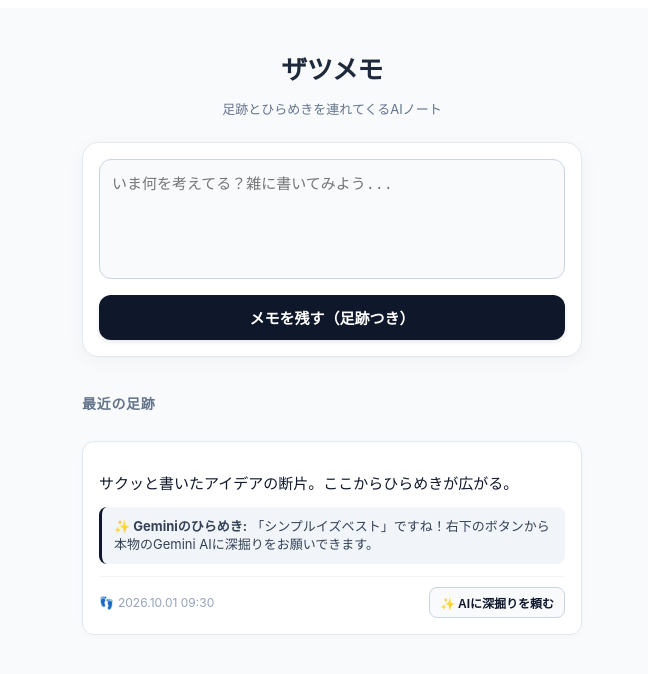
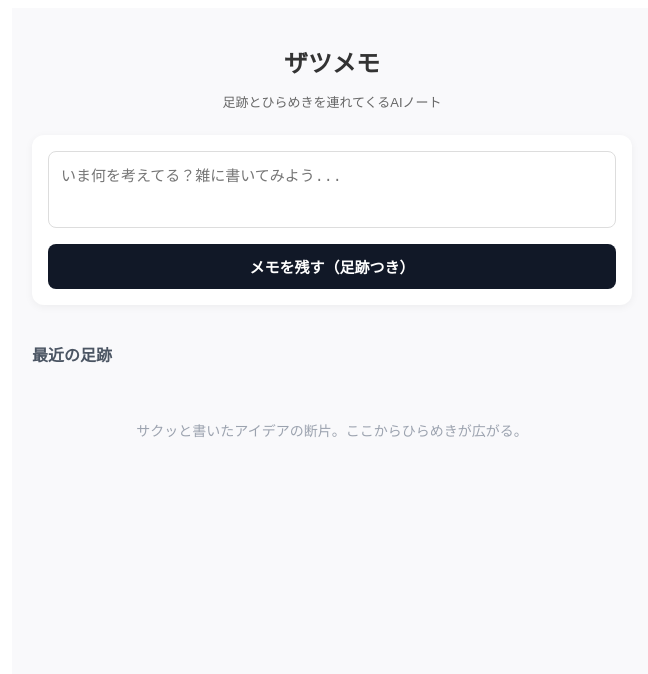
Before and after one commit to desrow9999-lang/zatsumemo-clean, a Next.js app: page / in a window 1280 px wide. Shown: the top 674 px of the page, without its empty margins (308-956 px from the left). Built offline with nearby package versions, Linux system fonts and the light colour scheme.

Commit message:
Refactor memo structure and update handling methods

```diff
--- a/app/page.tsx
+++ b/app/page.tsx
@@ -5,78 +5,57 @@ import { useState, useEffect } from 'react';
 interface Memo {
   id: string;
   text: string;
-  timestamp: string;
   aiReply?: string;
-  isThinking?: boolean;
+  createdAt: string;
+  isAnalyzing?: boolean;
 }
 
 export default function Home() {
-  const [content, setContent] = useState('');
   const [memos, setMemos] = useState<Memo[]>([]);
+  const [inputText, setInputText] = useState('');
 
-  // 最初に開いたとき、保存されているメモを読み込む
+  // ローカルストレージからメモを読み込む
   useEffect(() => {
     const saved = localStorage.getItem('zatsumemo_memos');
     if (saved) {
       try {
         setMemos(JSON.parse(saved));
       } catch (e) {
-        console.error(e);
+        console.error('Failed to load memos', e);
       }
-    } else {
-      // 初期メモ
-      setMemos([
-        {
-          id: '1',
-          text: 'サクッと書いたアイデアの断片。ここからひらめきが広がる。',
-          timestamp: '2026.10.01 09:30',
-          aiReply: '「シンプルイズベスト」ですね！右下のボタンから本物のGemini AIに深掘りをお願いできます。',
-        }
-      ]);
     }
   }, []);
 
-  // メモが更新されたらブラウザに保存する
-  const saveToStorage = (newMemos: Memo[]) => {
+  // メモを保存する関数
+  const saveMemos = (newMemos: Memo[]) => {
     setMemos(newMemos);
     localStorage.setItem('zatsumemo_memos', JSON.stringify(newMemos));
   };
 
-  const handleSave = () => {
-    if (!content.trim()) return;
-    const now = new Date();
-    const year = now.getFullYear();
-    const month = String(now.getMonth() + 1).padStart(2, '0');
-    const day = String(now.getDate()).padStart(2, '0');
-    const hours = String(now.getHours()).padStart(2, '0');
-    const minutes = String(now.getMinutes()).padStart(2, '0');
-
-    const timestamp = `${year}.${month}.${day} ${hours}:${minutes}`;
+  // メモを追加する
+  const handleAddMemo = () => {
+    if (!inputText.trim()) return;
 
     const newMemo: Memo = {
       id: Date.now().toString(),
-      text: content,
-      timestamp,
+      text: inputText.trim(),
+      createdAt: new Date().toLocaleString(),
     };
 
-    saveToStorage([newMemo, ...memos]);
-    setContent('');
+    const updated = [newMemo, ...memos];
+    saveMemos(updated);
+    setInputText('');
   };
 
-  // 本物のGemini APIを呼び出す処理
-  const handleAskAi = async (id: string, text: string) => {
-    // 思考中フラグを立てる
-    const updatingThinking = memos.map((m) => m.id === id ? { ...m, isThinking: true } : m);
-    setMemos(updatingThinking);
+  // AIに深掘りや検索のヒントを頼む
+  const handleAIBrainstorm = async (id: string, text: string) => {
+    // 分析中のフラグを立てる
+    const updatedLoading = memos.map((m) =>
+      m.id === id ? { ...m, isAnalyzing: true } : m
+    );
+    setMemos(updatedLoading);
 
     try {
-      const response = await fetch('/api/ai', {
-        method: 'POST',
-        headers: { 'Content-Type': 'application/json' },
-        body: { prompt: text } as any, // 修正用の一時的な記述
-      });
-
-      // APIルートへのリクエスト（安全にサーバー側でGeminiを呼ぶためのフェッチ）
       const res = await fetch('/api/ai', {
         method: 'POST',
         headers: { 'Content-Type': 'application/json' },
@@ -84,159 +63,218 @@ export default function Home() {
       });
 
       const data = await res.json();
-      const aiReply = data.reply || 'AIからのひらめきを取得できませんでした。';
 
-      const finalUpdated = memos.map((m) => {
-        if (m.id === id) {
-          return { ...m, aiReply, isThinking: false };
-        }
-        return m;
-      });
-      saveToStorage(finalUpdated);
-
-    } catch (error) {
-      console.error(error);
-      alert('AIの呼び出しに失敗しました');
-      const resetUpdated = memos.map((m) => m.id === id ? { ...m, isThinking: false } : m);
-      setMemos(resetUpdated);
+      const updatedWithAI = memos.map((m) =>
+        m.id === id ? { ...m, aiReply: data.reply, isAnalyzing: false } : m
+      );
+      saveMemos(updatedWithAI);
+    } catch (e) {
+      console.error(e);
+      const updatedError = memos.map((m) =>
+        m.id === id ? { ...m, aiReply: 'AIの呼び出しに失敗しました', isAnalyzing: false } : m
+      );
+      saveMemos(updatedError);
     }
   };
 
+  // メモを削除する
+  const handleDelete = (id: string) => {
+    const filtered = memos.filter((m) => m.id !== id);
+    saveMemos(filtered);
+  };
+
   return (
-    <main style={{
-      minHeight: '100vh',
-      backgroundColor: '#f8fafc',
-      color: '#0f172a',
-      fontFamily: '-apple-system, BlinkMacSystemFont, "Segoe UI", Roboto, sans-serif',
-      padding: '24px 16px',
-      display: 'flex',
-      flexDirection: 'column',
-      alignItems: 'center'
-    }}>
-      <div style={{ width: '100%', maxWidth: '500px' }}>
-
-        {/* ヘッダー */}
-        <header style={{ marginBottom: '24px', textAlign: 'center' }}>
-          <h1 style={{ fontSize: '26px', fontWeight: '800', letterSpacing: '-0.025em', marginBottom: '4px', color: '#1e293b' }}>
-            ザツメモ
-          </h1>
-          <p style={{ fontSize: '13px', color: '#64748b' }}>
-            足跡とひらめきを連れてくるAIノート
-          </p>
-        </header>
+    <main style={styles.container}>
+      <h1 style={styles.title}>ザツメモ</h1>
+      <p style={styles.subtitle}>足跡とひらめきを連れてくるAIノート</p>
 
       {/* 入力エリア */}
-        <div style={{
-          backgroundColor: '#ffffff',
-          borderRadius: '16px',
-          padding: '16px',
-          boxShadow: '0 4px 20px -2px rgba(0, 0, 0, 0.05)',
-          border: '1px solid #e2e8f0',
-          marginBottom: '24px'
-        }}>
+      <div style={styles.inputCard}>
         <textarea
-            value={content}
-            onChange={(e) => setContent(e.target.value)}
+          style={styles.textarea}
           placeholder="いま何を考えてる？雑に書いてみよう..."
-            style={{
-              width: '100%',
-              height: '120px',
-              padding: '12px',
-              borderRadius: '12px',
-              border: '1px solid #cbd5e1',
-              fontSize: '15px',
-              outline: 'none',
-              resize: 'none',
-              backgroundColor: '#f8fafc',
-              color: '#1e293b',
-              boxSizing: 'border-box',
-              marginBottom: '12px'
-            }}
+          value={inputText}
+          onChange={(e) => setInputText(e.target.value)}
+          rows={3}
         />
-          <button
-            onClick={handleSave}
-            style={{
-              width: '100%',
-              backgroundColor: '#0f172a',
-              color: '#ffffff',
-              padding: '12px',
-              borderRadius: '12px',
-              border: 'none',
-              fontSize: '15px',
-              fontWeight: '600',
-              cursor: 'pointer',
-              boxShadow: '0 2px 4px rgba(15, 23, 42, 0.1)'
-            }}
-          >
+        <button style={styles.addButton} onClick={handleAddMemo}>
           メモを残す（足跡つき）
         </button>
       </div>
 
-        {/* メモ一覧（タイムライン） */}
-        <div style={{ display: 'flex', flexDirection: 'column', gap: '16px' }}>
-          <h2 style={{ fontSize: '14px', fontWeight: '700', color: '#64748b', textTransform: 'uppercase', letterSpacing: '0.05em' }}>
-            最近の足跡
-          </h2>
-          {memos.map((memo) => (
-            <div key={memo.id} style={{
-              backgroundColor: '#ffffff',
-              borderRadius: '12px',
-              padding: '16px',
-              border: '1px solid #e2e8f0',
-              boxShadow: '0 2px 8px rgba(0, 0, 0, 0.02)'
-            }}>
-              <p style={{ fontSize: '15px', lineHeight: '1.5', marginBottom: '12px', whiteSpace: 'pre-wrap' }}>
-                {memo.text}
-              </p>
+      {/* メモ一覧エリア */}
+      <div style={styles.listSection}>
+        <h2 style={styles.sectionTitle}>最近の足跡</h2>
+        {memos.length === 0 ? (
+          <p style={styles.emptyText}>サクッと書いたアイデアの断片。ここからひらめきが広がる。</p>
+        ) : (
+          memos.map((memo) => (
+            <div key={memo.id} style={styles.memoCard}>
+              <div style={styles.memoHeader}>
+                <p style={styles.memoText}>{memo.text}</p>
+                <button
+                  style={styles.deleteButton}
+                  onClick={() => handleDelete(memo.id)}
+                  title="削除"
+                >
+                  ×
+                </button>
+              </div>
 
-              {/* AIからのひらめき返信（ある場合） */}
+              {/* AIのひらめき・深掘り表示 */}
               {memo.aiReply && (
-                <div style={{
-                  backgroundColor: '#f1f5f9',
-                  borderRadius: '8px',
-                  padding: '10px 12px',
-                  fontSize: '13px',
-                  color: '#334155',
-                  marginBottom: '12px',
-                  borderLeft: '3px solid #0f172a',
-                  lineHeight: '1.4'
-                }}>
-                  <span style={{ fontWeight: '700', marginRight: '4px' }}>✨ Geminiのひらめき:</span>
-                  {memo.aiReply}
+                <div style={styles.aiReplyBox}>
+                  <p style={styles.aiReplyText}>💡 ひらめき・深掘り: {memo.aiReply}</p>
                 </div>
               )}
 
-              {/* フッター（タイムスタンプ ＆ AI深掘りボタン） */}
-              <div style={{ display: 'flex', justifyContent: 'space-between', alignItems: 'center', borderTop: '1px solid #f1f5f9', paddingTop: '10px' }}>
-                <div style={{ fontSize: '12px', color: '#94a3b8', display: 'flex', alignItems: 'center', gap: '4px' }}>
-                  <span>👣</span>
-                  <span>{memo.timestamp}</span>
-                </div>
-
+              <div style={styles.cardFooter}>
+                <span style={styles.dateText}>👣 {memo.createdAt}</span>
                 <button
-                  onClick={() => handleAskAi(memo.id, memo.text)}
-                  disabled={memo.isThinking}
-                  style={{
-                    backgroundColor: memo.isThinking ? '#cbd5e1' : '#f8fafc',
-                    color: memo.isThinking ? '#64748b' : '#0f172a',
-                    border: '1px solid #cbd5e1',
-                    borderRadius: '8px',
-                    padding: '6px 10px',
-                    fontSize: '12px',
-                    fontWeight: '600',
-                    cursor: memo.isThinking ? 'not-allowed' : 'pointer',
-                    transition: 'all 0.2s'
-                  }}
+                  style={styles.aiButton}
+                  onClick={() => handleAIBrainstorm(memo.id, memo.text)}
+                  disabled={memo.isAnalyzing}
                 >
-                  {memo.isThinking ? 'Geminiと思考中...' : '✨ AIに深掘りを頼む'}
+                  {memo.isAnalyzing ? '思考中...' : '✨ AIに深掘りを頼む'}
                 </button>
               </div>
-
             </div>
-          ))}
-        </div>
-
+          ))
+        )}
       </div>
     </main>
   );
 }
+
+// スタイリング
+const styles = {
+  container: {
+    maxWidth: '600px',
+    margin: '0 auto',
+    padding: '20px',
+    fontFamily: 'sans-serif',
+    color: '#333',
+    backgroundColor: '#f9f9fb',
+    minHeight: '100vh',
+  },
+  title: {
+    textAlign: 'center' as const,
+    fontSize: '24px',
+    fontWeight: 'bold',
+    marginBottom: '4px',
+  },
+  subtitle: {
+    textAlign: 'center' as const,
+    fontSize: '13px',
+    color: '#666',
+    marginBottom: '24px',
+  },
+  inputCard: {
+    backgroundColor: '#fff',
+    padding: '16px',
+    borderRadius: '12px',
+    boxShadow: '0 2px 8px rgba(0,0,0,0.05)',
+    marginBottom: '24px',
+  },
+  textarea: {
+    width: '100%',
+    padding: '12px',
+    borderRadius: '8px',
+    border: '1px solid #ddd',
+    resize: 'none' as const,
+    fontSize: '15px',
+    outline: 'none',
+    boxSizing: 'border-box' as const,
+    marginBottom: '12px',
+  },
+  addButton: {
+    width: '100%',
+    backgroundColor: '#111827',
+    color: '#fff',
+    padding: '12px',
+    borderRadius: '8px',
+    border: 'none',
+    fontWeight: 'bold' as const,
+    cursor: 'pointer',
+    fontSize: '15px',
+  },
+  listSection: {
+    display: 'flex',
+    flexDirection: 'column' as const,
+    gap: '16px',
+  },
+  sectionTitle: {
+    fontSize: '16px',
+    fontWeight: 'bold',
+    color: '#4b5563',
+    marginBottom: '4px',
+  },
+  emptyText: {
+    fontSize: '14px',
+    color: '#9ca3af',
+    textAlign: 'center' as const,
+    padding: '20px 0',
+  },
+  memoCard: {
+    backgroundColor: '#fff',
+    padding: '16px',
+    borderRadius: '12px',
+    boxShadow: '0 2px 6px rgba(0,0,0,0.04)',
+    display: 'flex',
+    flexDirection: 'column' as const,
+    gap: '12px',
+  },
+  memoHeader: {
+    display: 'flex',
+    justifyContent: 'space-between',
+    alignItems: 'flex-start',
+  },
+  memoText: {
+    fontSize: '16px',
+    fontWeight: '500',
+    margin: 0,
+    wordBreak: 'break-word' as const,
+    flex: 1,
+  },
+  deleteButton: {
+    background: 'none',
+    border: 'none',
+    fontSize: '18px',
+    color: '#9ca3af',
+    cursor: 'pointer',
+    padding: '0 4px',
+  },
+  aiReplyBox: {
+    backgroundColor: '#f3f4f6',
+    padding: '12px',
+    borderRadius: '8px',
+    borderLeft: '4px solid #4f46e5',
+  },
+  aiReplyText: {
+    fontSize: '14px',
+    color: '#1f2937',
+    margin: 0,
+    lineHeight: '1.5',
+  },
+  cardFooter: {
+    display: 'flex',
+    justifyContent: 'space-between',
+    alignItems: 'center',
+    borderTop: '1px solid #f3f4f6',
+    paddingTop: '10px',
+  },
+  dateText: {
+    fontSize: '12px',
+    color: '#9ca3af',
+  },
+  aiButton: {
+    backgroundColor: '#f3f4f6',
+    color: '#374151',
+    border: '1px solid #e5e7eb',
+    padding: '6px 12px',
+    borderRadius: '6px',
+    fontSize: '13px',
+    cursor: 'pointer',
+    fontWeight: '500' as const,
+  },
+};
```
Lines whose indentation alone changed are shown as unchanged.
